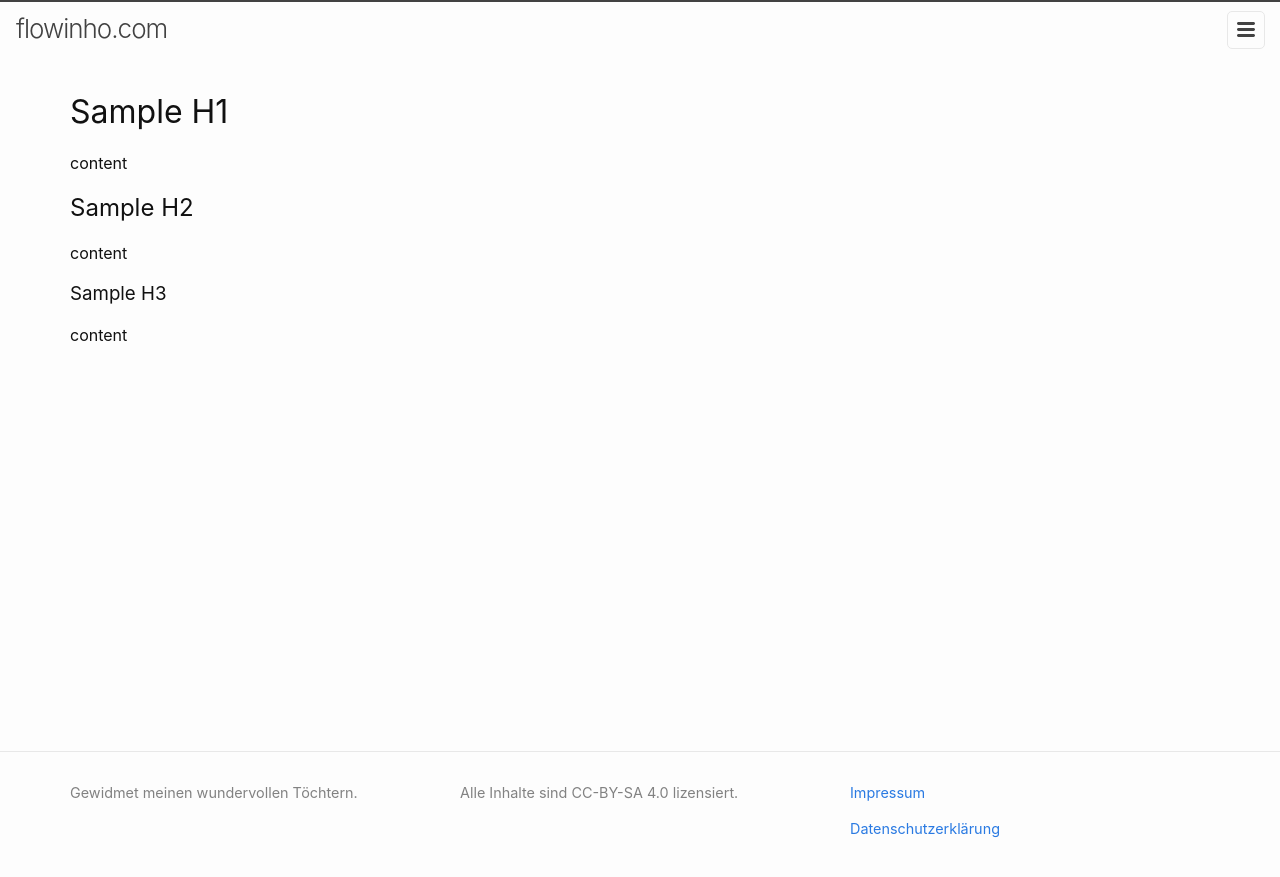
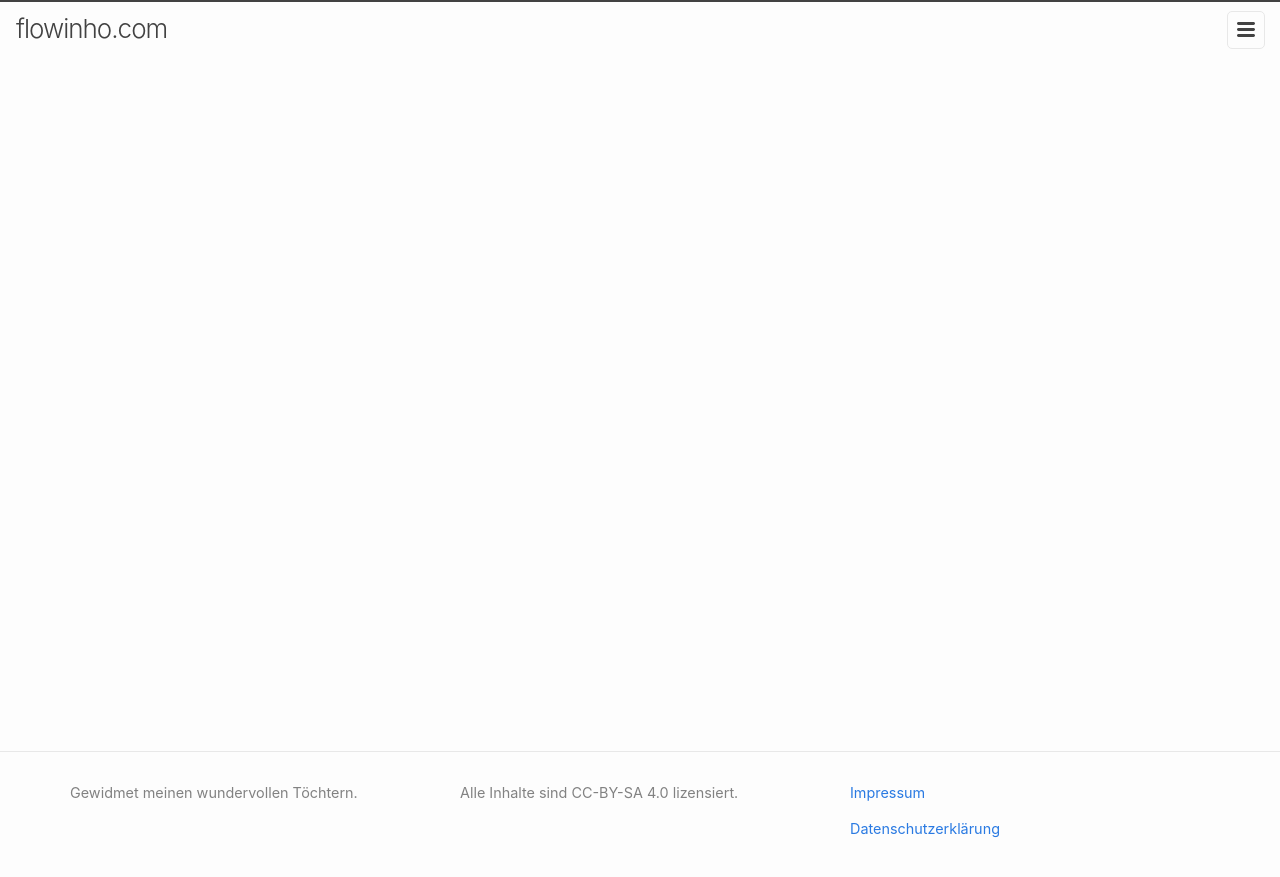
Before and after one commit to flowinho/personal-site, a Jekyll site: the page built from index.markdown, in a window 1280 px wide. Shown: the top 877 px of the page. Built offline with Jekyll 4.4.1, drawn with Linux system fonts in a browser that asks for light colours.

Commit message:
Jekyll takes first header as page title...

```diff
--- a/index.markdown
+++ b/index.markdown
@@ -4,11 +4,3 @@
 
 layout: home
 ---
-
-# Sample H1
-content
-## Sample H2
-content
-
-### Sample H3
-content
```
Also changed, not shown: impressum.md (+2 -1 lines), 3 other files.
